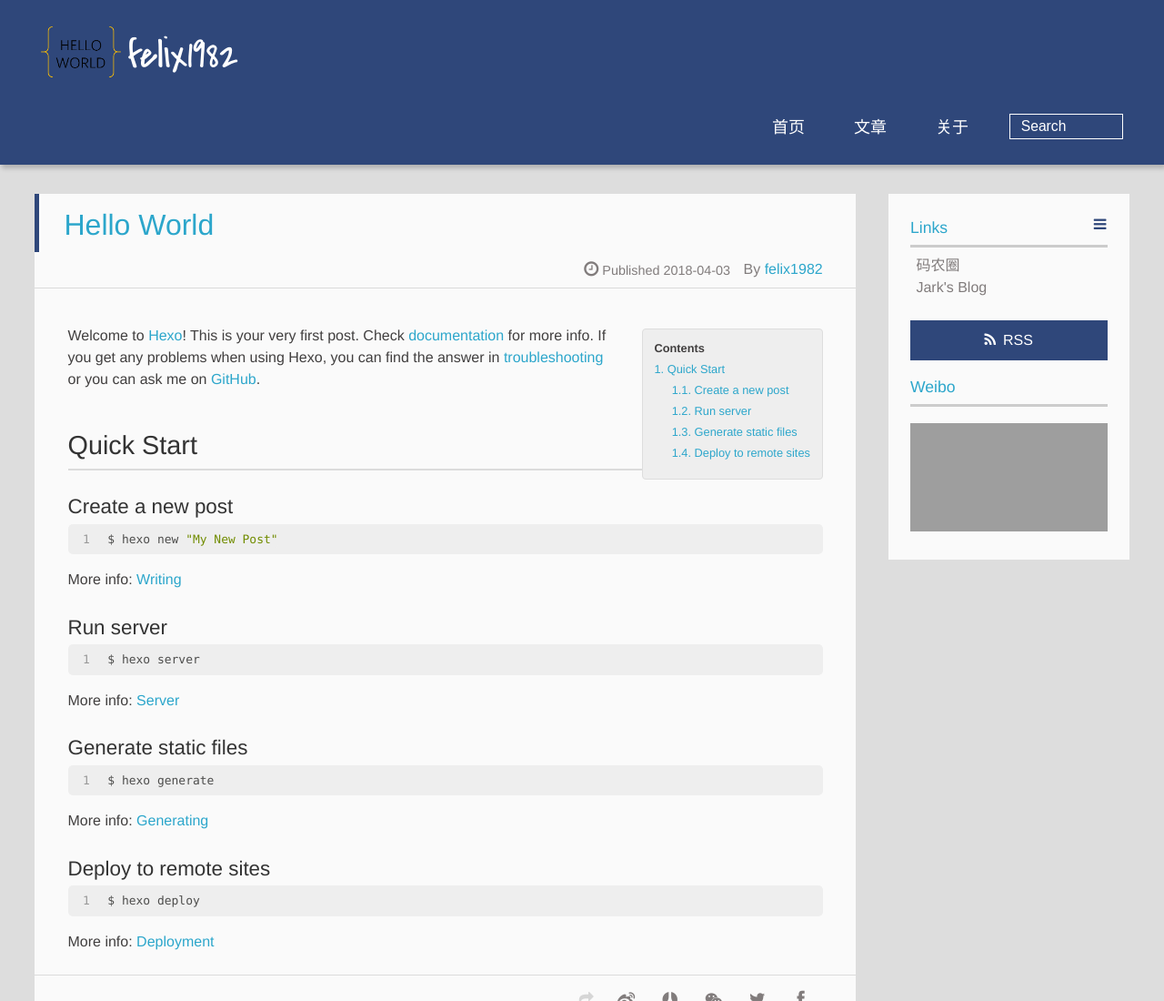
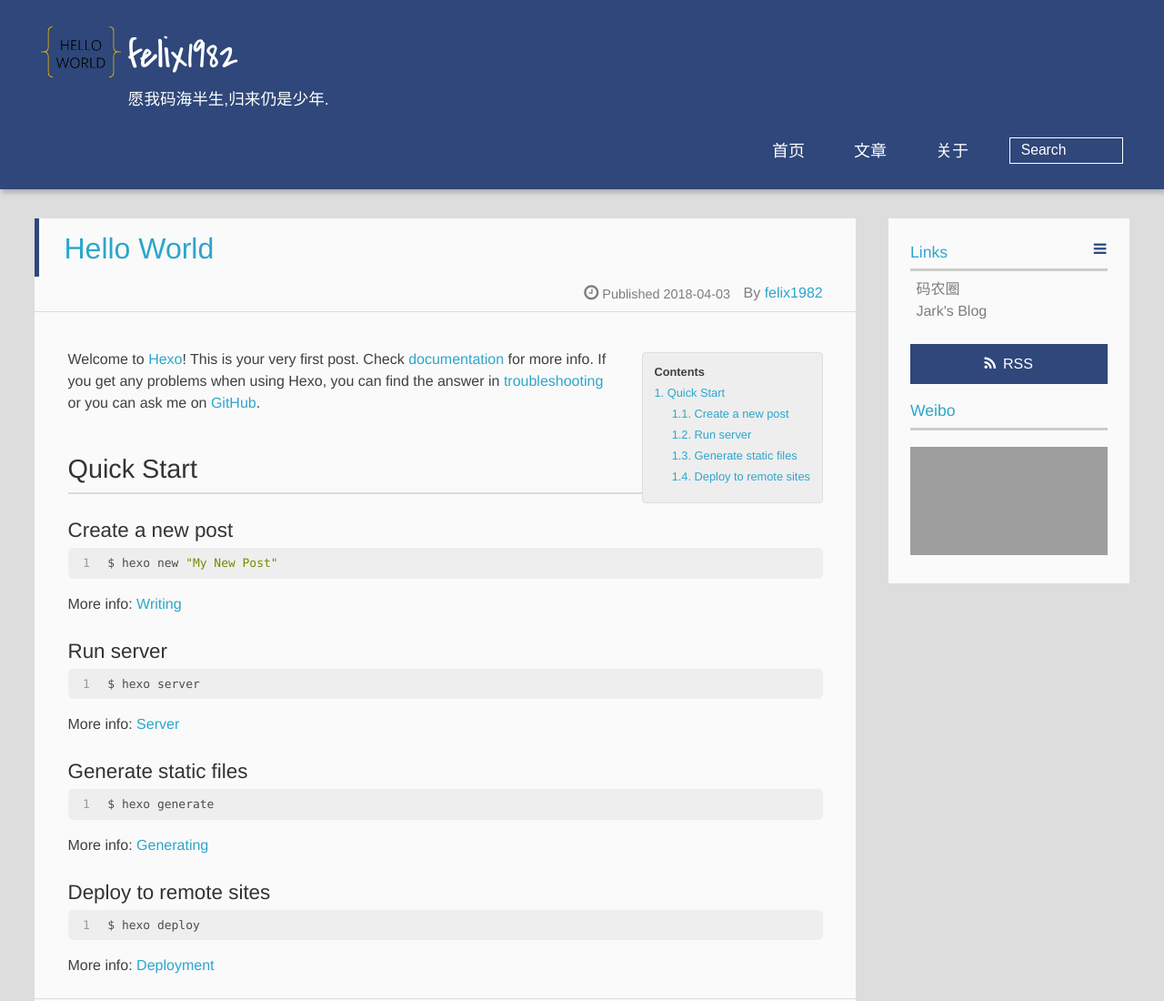
Before and after one commit to felix1982/felix.github.io, a plain HTML site: page 2018/04/03/hello-world/index.html in a window 1280 px wide. Shown: the top 1100 px of the page at 91% size. Drawn offline with Linux system fonts and the light colour scheme; grey boxes are pictures that could not be loaded; a script that the page names is missing.

Commit message:
Site updated: 2018-04-04 23:20:13

```diff
--- a/2018/04/03/hello-world/index.html
+++ b/2018/04/03/hello-world/index.html
@@ -48,7 +48,7 @@
 
 			<div id="textlogo">
 				<h1 class="site-name"><a href="/" title="felix1982">felix1982</a></h1>
-				<h2 class="blog-motto"></h2>
+				<h2 class="blog-motto">愿我码海半生,归来仍是少年.</h2>
 			</div>
 			<div class="navbar"><a class="navbutton navmobile" href="#" title="Menu">
 			</a></div>
--- a/index.html
+++ b/index.html
@@ -47,7 +47,7 @@
 
 			<div id="textlogo">
 				<h1 class="site-name"><a href="/" title="felix1982">felix1982</a></h1>
-				<h2 class="blog-motto"></h2>
+				<h2 class="blog-motto">愿我码海半生,归来仍是少年.</h2>
 			</div>
 			<div class="navbar"><a class="navbutton navmobile" href="#" title="Menu">
 			</a></div>
```
Also changed, not shown: 2018/04/03/my-hello/index.html (+1 -1 lines), archives/2018/04/index.html (+1 -1 lines), archives/2018/index.html (+1 -1 lines), archives/index.html (+1 -1 lines), categories/index.html (+1 -1 lines), tags/index.html (+1 -1 lines).
